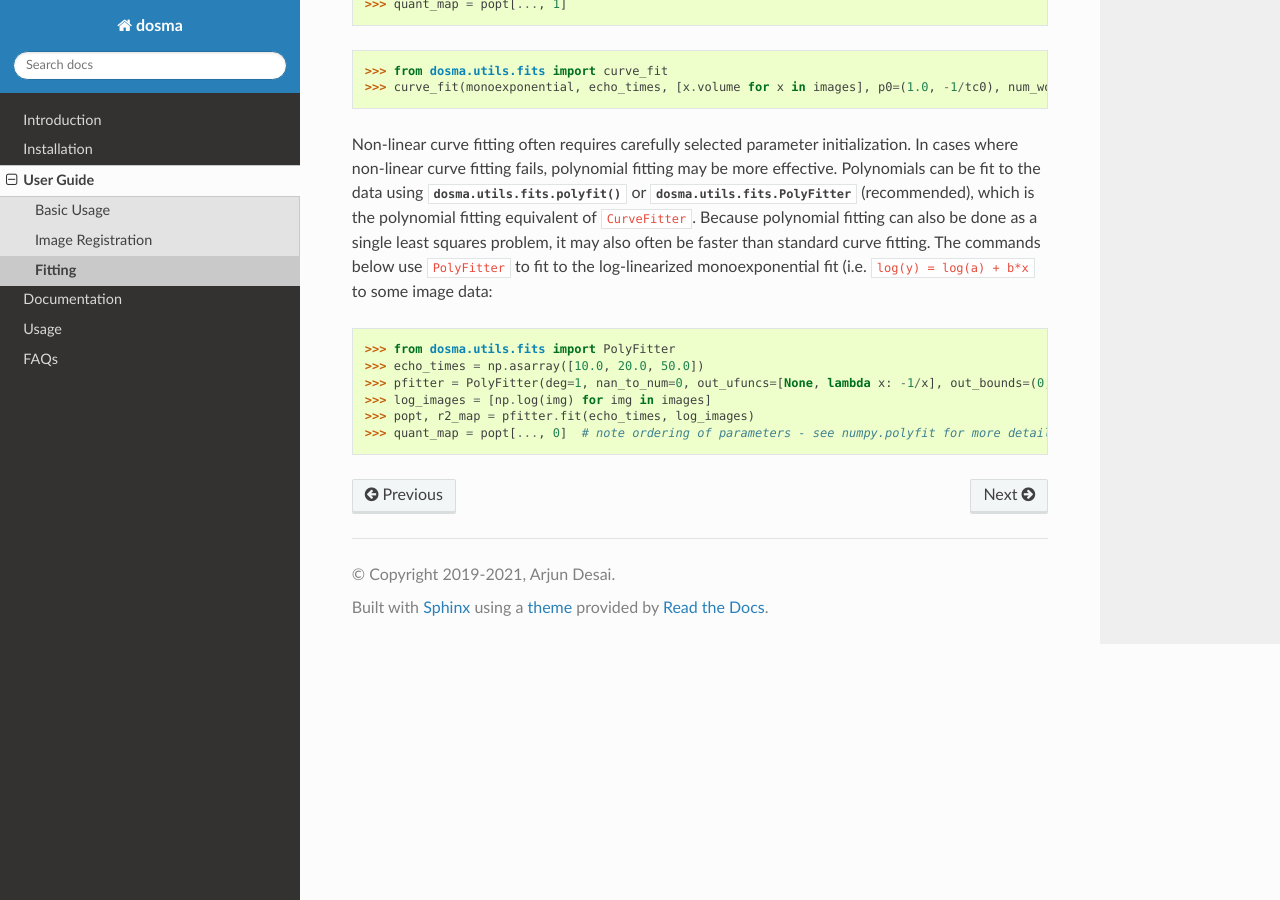
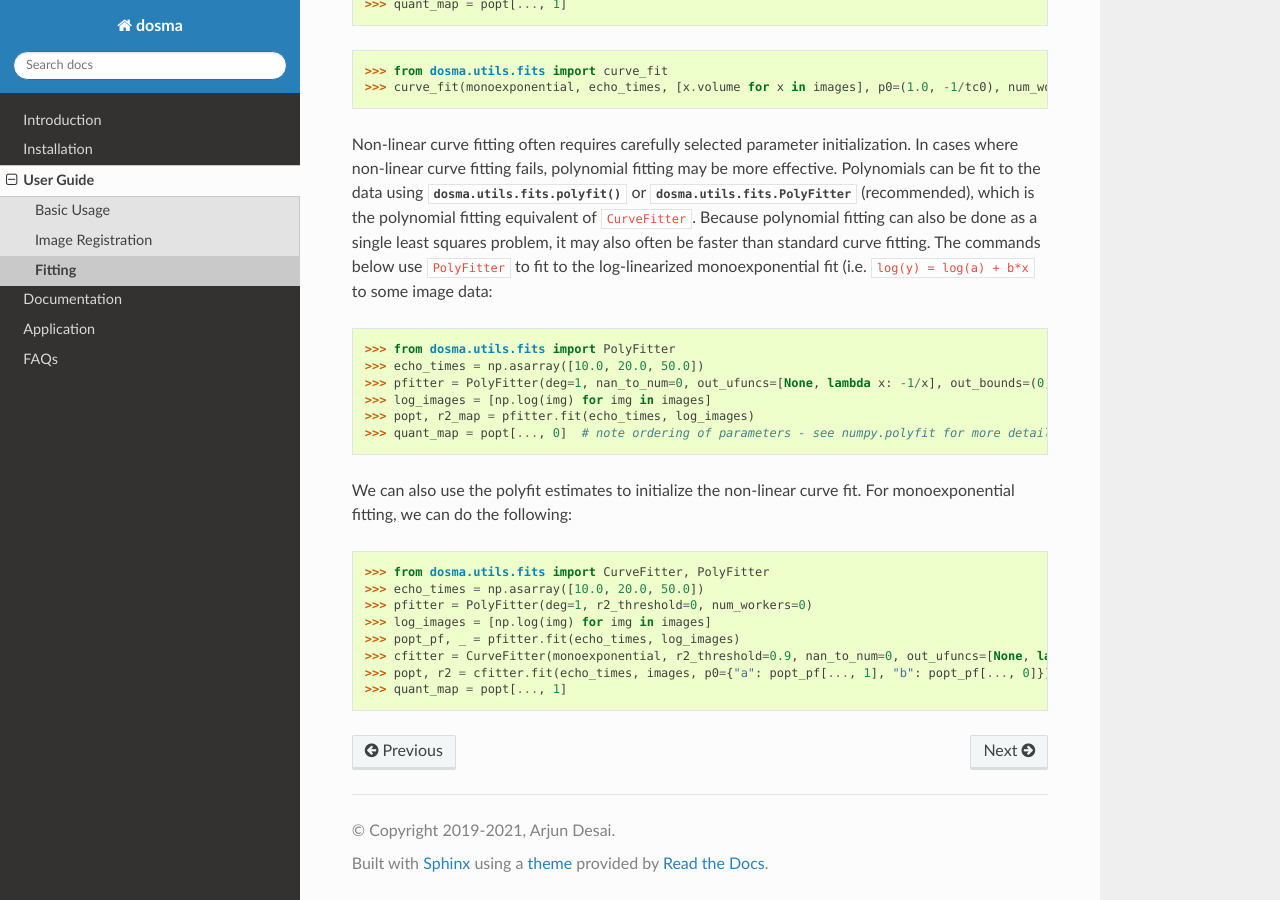
Before and after one commit to ad12/DOSMA, a Sphinx documentation site: the page built from docs/source/guide_fitting.rst, in a window 1280 px wide and 900 px high, scrolled down 918 px. Built offline with Sphinx 7.4.7 and the Read the Docs theme 2.0.0, drawn with Linux system fonts in a browser that asks for light colours.

Commit message:
update docs

```diff
--- a/docs/source/documentation.rst
+++ b/docs/source/documentation.rst
@@ -13,7 +13,8 @@ To learn more about what scans and tissues are supported, see the pages below:
    core_api
    scans
    tissues
-   seg_models
+   models
+   utils_api
 
 For a brief overview of DOSMA command-line practices and examples, see :ref:`Command Line Usage <usage-cli>`.
 
--- a/docs/source/guide_fitting.rst
+++ b/docs/source/guide_fitting.rst
@@ -56,6 +56,18 @@ The commands below use ``PolyFitter`` to fit to the log-linearized monoexponenti
 >>> popt, r2_map = pfitter.fit(echo_times, log_images)
 >>> quant_map = popt[..., 0]  # note ordering of parameters - see numpy.polyfit for more details.
 
+We can also use the polyfit estimates to initialize the non-linear curve fit. For monoexponential
+fitting, we can do the following:
+
+>>> from dosma.utils.fits import CurveFitter, PolyFitter
+>>> echo_times = np.asarray([10.0, 20.0, 50.0])
+>>> pfitter = PolyFitter(deg=1, r2_threshold=0, num_workers=0)
+>>> log_images = [np.log(img) for img in images]
+>>> popt_pf, _ = pfitter.fit(echo_times, log_images)
+>>> cfitter = CurveFitter(monoexponential, r2_threshold=0.9, nan_to_num=0, out_ufuncs=[None, lambda x: -1/x], out_bounds=(0, 100))
+>>> popt, r2 = cfitter.fit(echo_times, images, p0={"a": popt_pf[..., 1], "b": popt_pf[..., 0]})
+>>> quant_map = popt[..., 1]
+
 .. Substitutions
 .. |T2| replace:: T\ :sub:`2`
 .. |T1| replace:: T\ :sub:`1`
--- a/docs/source/seg_models.rst
+++ b/docs/source/models.rst
@@ -1,8 +1,8 @@
 .. _seg_models:
 
-Segmentation Models (dosma.models)
+Models (dosma.models)
 ================================================================================
-DOSMA currently supports pre-trained models for segmenting, each described in detail below.
+DOSMA currently supports pre-trained deep learning models for segmenting, each described in detail below.
 Model aliases are string fields used to distinguish/specify particular models in DOSMA (command-line
 argument :code:`--model`).
 
--- a/docs/source/usage.rst
+++ b/docs/source/usage.rst
@@ -1,8 +1,8 @@
 .. _usage_cli:
 
-Usage
+Application
 ================================================================================
-This page discusses general usage tips, best practices, and work arounds for both command line and graphical user interface (GUI).
+This page discusses general usage tips for both the command line and graphical user interface (GUI).
 Because the GUI is a wrapper around the command line and is typically easier to use, we will focus on detailing how to
 use DOSMA from the command line.
 
```
Also changed, not shown: docs/source/utils_api.rst (added, +27 -0 lines), 3 other files.
